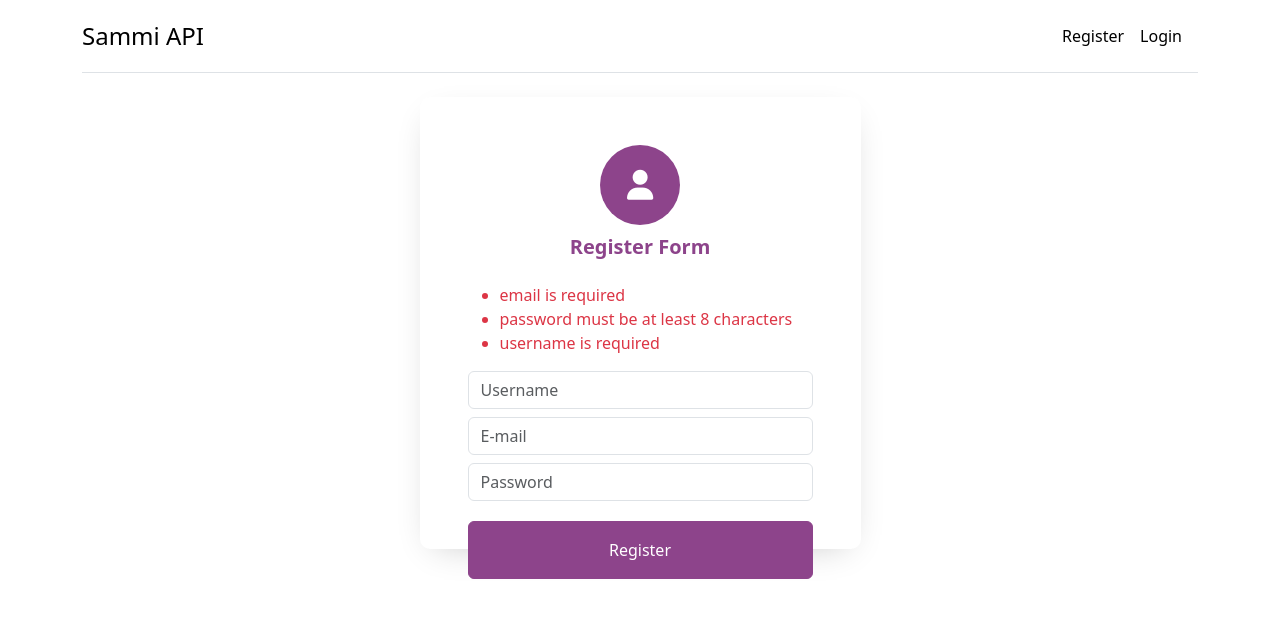
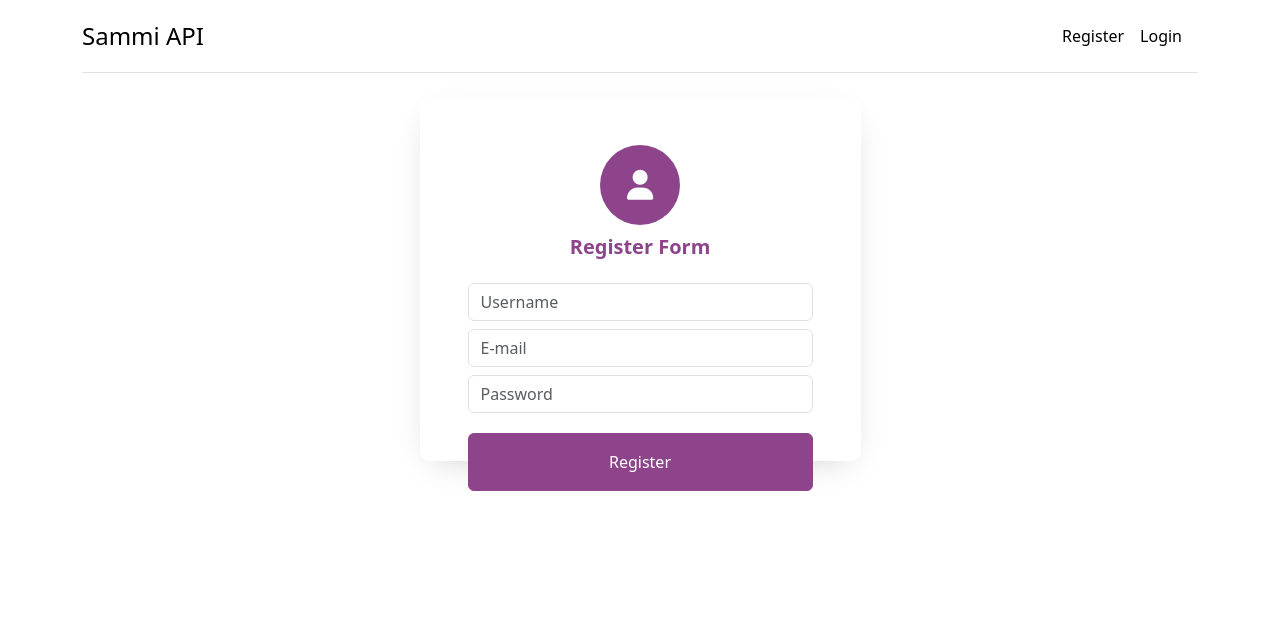
Before and after one commit to jobir307/API, a Vue app in the folder frontend/: page /register in a window 1280 px wide. Shown: the top 618 px of the page. Built offline with nearby package versions, Linux system fonts and the light colour scheme.

Commit message:
validation error

```diff
--- a/frontend/src/components/Register.vue
+++ b/frontend/src/components/Register.vue
@@ -7,7 +7,7 @@
                         <span class="fa fa-user" aria-hidden="true"></span>
                     </div>
                     <h3 class="text-center mb-4">Register Form</h3>
-                    <validation-error :validationErrors="validationErrors"/>
+                    <validation-error v-if="validationErrors" :validationErrors="validationErrors"/>
                     <form class="login-form">
                         <my-input
                             class="rounded-left"
--- a/frontend/src/components/ValidationError.vue
+++ b/frontend/src/components/ValidationError.vue
@@ -1,9 +1,9 @@
 <template>
-    <ul>
+    <ul class="list-group">
         <li
             v-for='error in errorMessages'
             :key="error"
-            class="text-danger"
+            class="list-group-item list-group-item-danger"
         >
             {{ error }}
         </li>
@@ -19,11 +19,10 @@
         },
         computed: {
             errorMessages() {
-                return [
-                    "email is required",
-                    'password must be at least 8 characters',
-                    'username is required'
-                ]
+                return Object.keys(this.validationErrors).map(name => {
+                    const msg = this.validationErrors[name].join(', ')
+                    return `${name} ${msg}`
+                })
             }
         }
     }
--- a/frontend/src/modules/auth.js
+++ b/frontend/src/modules/auth.js
@@ -19,7 +19,7 @@ const mutations = {
     },
     registerFailure(state, payload) {
         state.isLoading = false
-        state.errors = payload
+        state.errors = payload.errors
     }
 }
 
```
